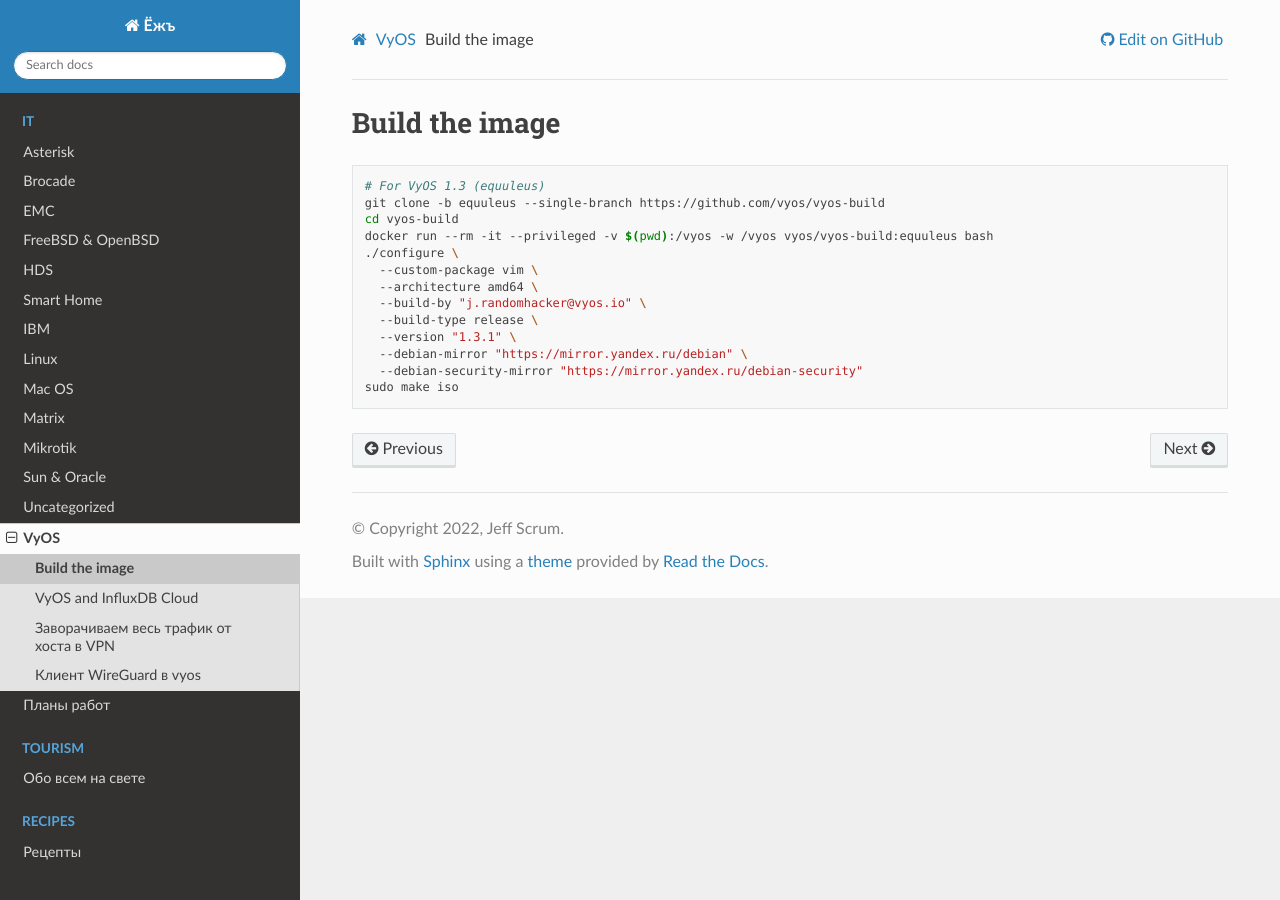
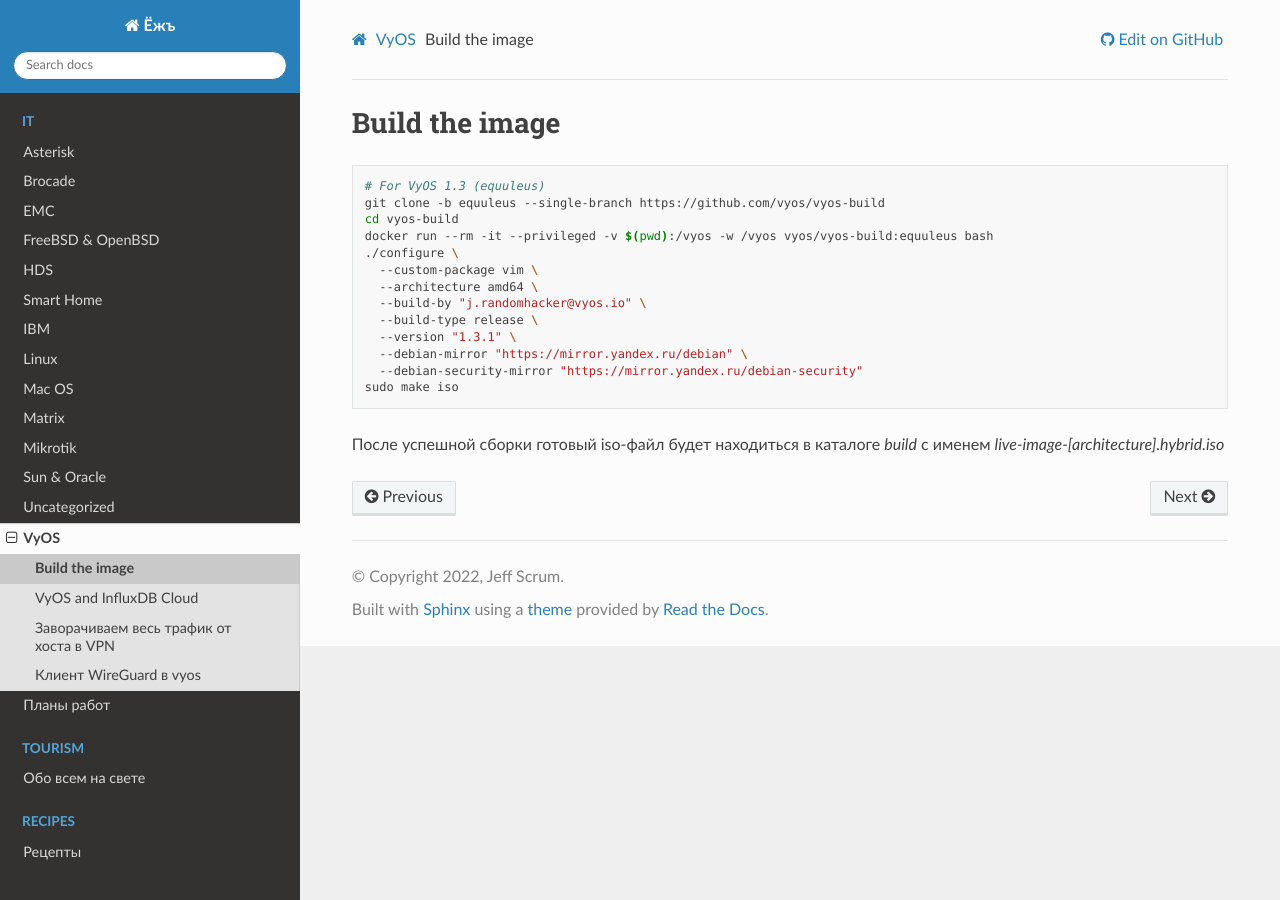
Before and after one commit to jeffscrum/jeffscrum.github.io, a Sphinx documentation site: the page built from source/vyos/vyos-build-image.rst, in a window 1280 px wide. Built offline with Sphinx 7.4.7 and the Read the Docs theme 2.0.0, drawn with Linux system fonts in a browser that asks for light colours.

Commit message:
Update vyos-build-image.rst

```diff
--- a/source/vyos/vyos-build-image.rst
+++ b/source/vyos/vyos-build-image.rst
@@ -1,9 +1,9 @@
-.. index:: vyos, build, docker, iso
+.. index:: vyos, build, docker, iso, equuleus
 
 .. meta::
-   :keywords: vyos, docker, build, iso
+   :keywords: vyos, docker, build, iso, equuleus
 
-.. _build-vyos:
+.. _vyos-build-image:
 
 Build the image
 ===============
@@ -23,3 +23,5 @@
     --debian-mirror "https://mirror.yandex.ru/debian" \
     --debian-security-mirror "https://mirror.yandex.ru/debian-security"
   sudo make iso
+
+После успешной сборки готовый iso-файл будет находиться в каталоге `build` с именем `live-image-[architecture].hybrid.iso`
```
